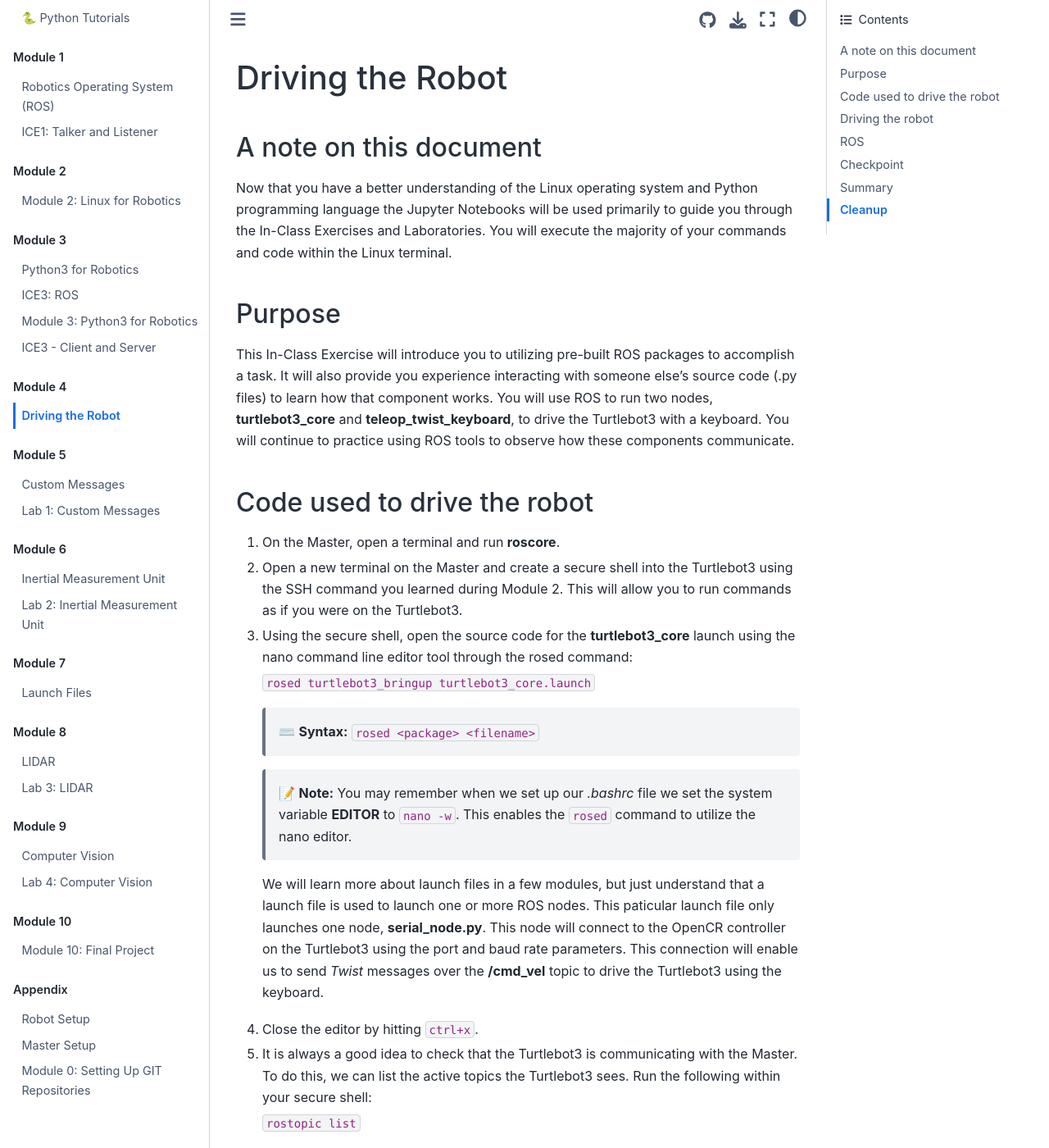
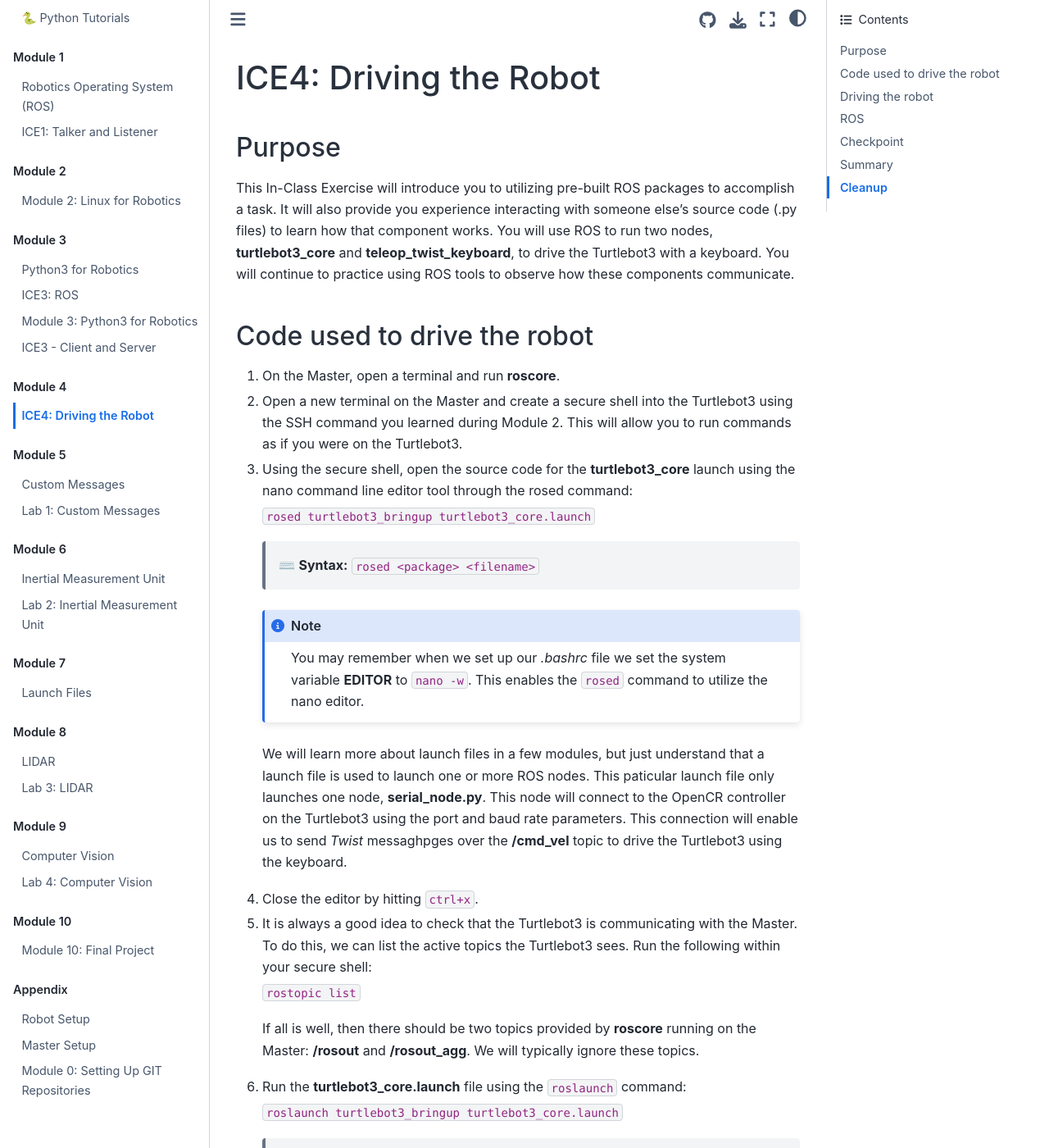
Before and after one commit to stanbaek/ece387_book, a Jupyter Book: the page built from docs/Module4_DrivingTheRobot/DrivingTheRobot.md, in a window 1280 px wide and 1400 px high. Shown: the whole window at 82% size. Built offline with Jupyter Book 1.0.4 settings and Sphinx 7.4.7 and the Sphinx Book theme 1.1.4, drawn with Linux system fonts in a browser that asks for light colours; some of the changed text lies outside the part shown.

Commit message:
Updated ICE4

````diff
--- a/docs/Module4_DrivingTheRobot/DrivingTheRobot.md
+++ b/docs/Module4_DrivingTheRobot/DrivingTheRobot.md
@@ -1,12 +1,10 @@
-# Driving the Robot
-
-## A note on this document
-Now that you have a better understanding of the Linux operating system and Python programming language the Jupyter Notebooks will be used primarily to guide you through the In-Class Exercises and Laboratories. You will execute the majority of your commands and code within the Linux terminal.
+# ICE4: Driving the Robot
 
 ## Purpose
 This In-Class Exercise will introduce you to utilizing pre-built ROS packages to accomplish a task. It will also provide you experience interacting with someone else's source code (.py files) to learn how that component works. You will use ROS to run two nodes, **turtlebot3_core** and **teleop_twist_keyboard**, to drive the Turtlebot3 with a keyboard. You will continue to practice using ROS tools to observe how these components communicate.
 
 ## Code used to drive the robot
+
 1. On the Master, open a terminal and run **roscore**.
 
 1. Open a new terminal on the Master and create a secure shell into the Turtlebot3 using the SSH command you learned during Module 2. This will allow you to run commands as if you were on the Turtlebot3.
@@ -17,9 +15,11 @@ This In-Class Exercise will introduce you to utilizing pre-built ROS packages to
 
     > ⌨️ **Syntax:**  `rosed <package> <filename>`
 
-    > 📝️ **Note:** You may remember when we set up our *.bashrc* file we set the system variable **EDITOR** to `nano -w`. This enables the `rosed` command to utilize the nano editor.
+    ```{note}
+    You may remember when we set up our *.bashrc* file we set the system variable **EDITOR** to `nano -w`. This enables the `rosed` command to utilize the nano editor.
+   ```
 
-    We will learn more about launch files in a few modules, but just understand that a launch file is used to launch one or more ROS nodes. This paticular launch file only launches one node, **serial_node.py**. This node will connect to the OpenCR controller on the Turtlebot3 using the port and baud rate parameters. This connection will enable us to send *Twist* messages over the **/cmd_vel** topic to drive the Turtlebot3 using the keyboard.
+    We will learn more about launch files in a few modules, but just understand that a launch file is used to launch one or more ROS nodes. This paticular launch file only launches one node, **serial_node.py**. This node will connect to the OpenCR controller on the Turtlebot3 using the port and baud rate parameters. This connection will enable us to send *Twist* messaghpges over the **/cmd_vel** topic to drive the Turtlebot3 using the keyboard.
 
 1. Close the editor by hitting `ctrl+x`.
 
@@ -66,11 +66,15 @@ This In-Class Exercise will introduce you to utilizing pre-built ROS packages to
 
     `sudo apt install ros-noetic-teleop-twist-keyboard`
 
-    > 💡️ **Tip:** All packages built for Noetic can be downloaded in the above manner (ros-noetic-desired-pkg with underscores in the package name replaced by dashes). Some packages were only built for previous ROS distribution and will have to be built from source (we will demonstrate this at a future time).
+    ```{tip}
+    All packages built for Noetic can be downloaded in the above manner (ros-noetic-desired-pkg with underscores in the package name replaced by dashes). Some packages were only built for previous ROS distribution and will have to be built from source (we will demonstrate this at a future time).
+    ```
 
 1. Run the **teleop_twist_keyboard** node on the Master:
 
-    > 💡️ **Tip:** Don't forget your tab completion! You can start typing a package name or node and then hit tab for it to complete the command for you!
+    ```{tip}
+    Don't forget your tab completion! You can start typing a package name or node and then hit tab for it to complete the command for you!
+    ```
 
     `rosrun teleop_twist_keyboard teleop_twist_keyboard.py`
 
@@ -81,6 +85,7 @@ This In-Class Exercise will introduce you to utilizing pre-built ROS packages to
 1. The Turtlebot3 operates best with a linear velocity between 0.2 m/s and 0.5 m/s. It turns best with an angular velocity between 0.5 rad/s and 1.5 rad/s. Drive the Turtlebot3 using these parameters.
 
 ## ROS
+
 In labs throughout this course we will request information about the topics, nodes, and messages within your system. Accomplish the following in a new terminal on your Master (you can ignore all nodes/topics that result from **roscore**).
 
 1. List all running nodes.
@@ -104,4 +109,4 @@ Once complete, push screenshots showing the output of each of the above to your
 In this exercise you examined and used pre-built packages and source code to drive the Turtlebot3 and understand how the system worked. You then were able to analyze the topics, nodes, and messages within the ROS system to better understand the flow of information and control. The **pro-tips** presented throughout this exercise will make you a better user of Linux and ROS.
 
 ## Cleanup
-In each terminal window, close the node by typing `ctrl+c`. Exit any SSH connections. In each of the notebooks reset the Jupter kernel and clear output. Now it is safe to exit out of this window. Shutdown the notebook server by typing `ctrl+c` within the terminal you ran `jupyter-notebook` in. Select 'y'.
+In each terminal window, close the node by typing `ctrl+c`. Exit any SSH connections.
````
